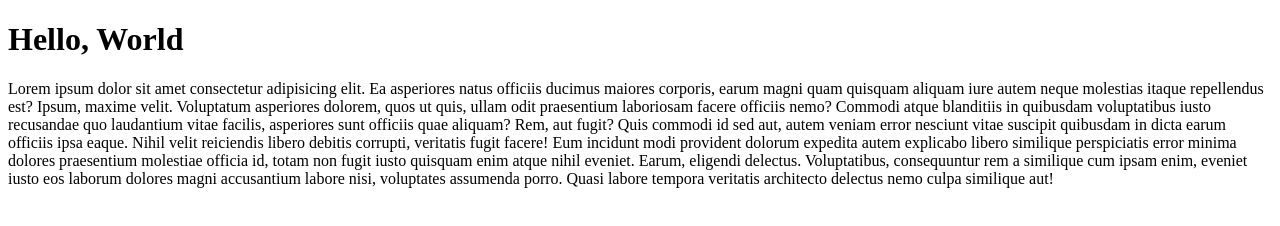
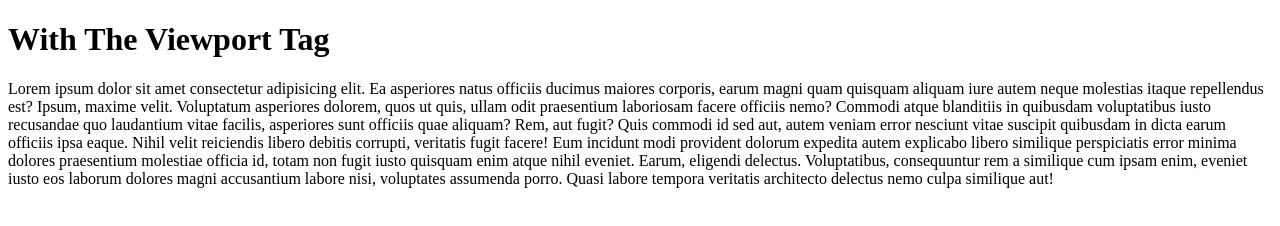
Before and after one commit to jemimaabu/viewport-test, a plain HTML site: page index.html in a window 1280 px wide. Drawn offline with Linux system fonts and the light colour scheme.

Commit message:
changed title

```diff
--- a/index.html
+++ b/index.html
@@ -7,7 +7,7 @@
     <title>Viewport Test</title>
   </head>
   <body>
-    <h1>Hello, World</h1>
+    <h1>With The Viewport Tag</h1>
 
     <p>
       Lorem ipsum dolor sit amet consectetur adipisicing elit. Ea asperiores
```
